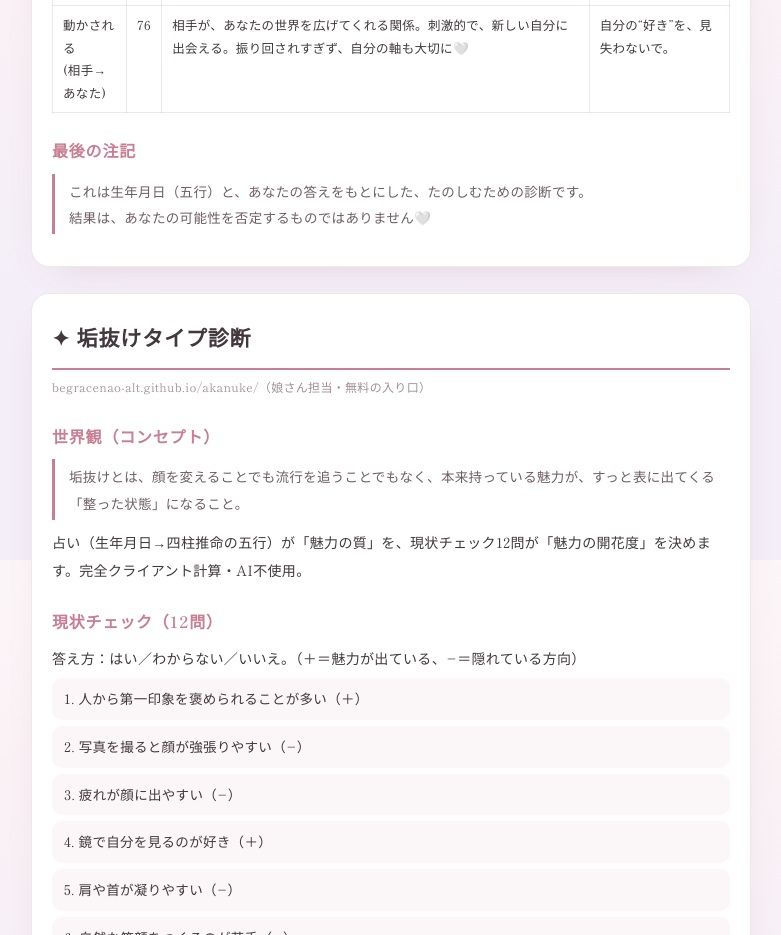
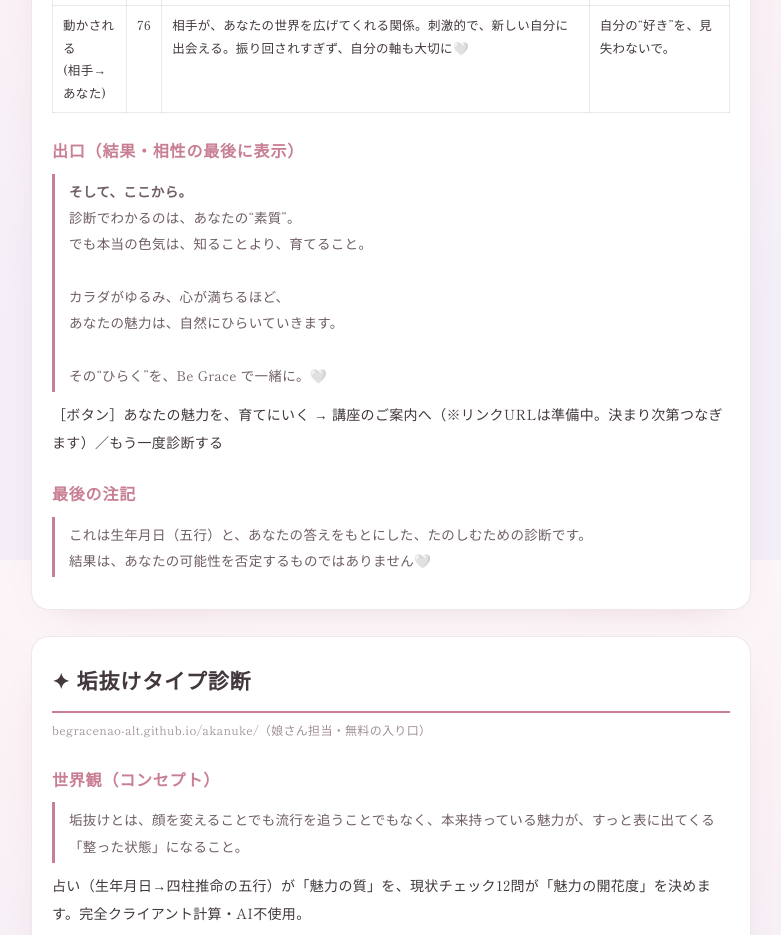
Before and after one commit to begracenao-alt/daihon, a plain HTML site: page index.html in a window 1280 px wide. Shown: the part 3440-4375 px from the top of the page, without its empty margins (249-1030 px from the left). Drawn offline with nearby package versions, Linux system fonts and the light colour scheme.

Commit message:
add: LOVE BODY節に出口の言葉を追記

```diff
--- a/index.html
+++ b/index.html
@@ -128,6 +128,10 @@
       <tr><td>刺激しあう<br>(あなた→相手)</td><td>78</td><td>あなたが、相手に良い刺激を与える関係。ドキドキと成長がある一方、引っぱりすぎると疲れさせることも。ゆるめる余白を🤍</td><td>力を抜いて、相手のペースも尊重。</td></tr>
       <tr><td>動かされる<br>(相手→あなた)</td><td>76</td><td>相手が、あなたの世界を広げてくれる関係。刺激的で、新しい自分に出会える。振り回されすぎず、自分の軸も大切に🤍</td><td>自分の“好き”を、見失わないで。</td></tr>
     </table>
+
+    <h3>出口（結果・相性の最後に表示）</h3>
+    <div class="quote"><b>そして、ここから。</b><br>診断でわかるのは、あなたの“素質”。<br>でも本当の色気は、知ることより、育てること。<br><br>カラダがゆるみ、心が満ちるほど、<br>あなたの魅力は、自然にひらいていきます。<br><br>その“ひらく”を、Be Grace で一緒に。🤍</div>
+    <p>［ボタン］あなたの魅力を、育てにいく → 講座のご案内へ（※リンクURLは準備中。決まり次第つなぎます）／もう一度診断する</p>
 
     <h3>最後の注記</h3>
     <div class="quote">これは生年月日（五行）と、あなたの答えをもとにした、たのしむための診断です。<br>結果は、あなたの可能性を否定するものではありません🤍</div>
```
